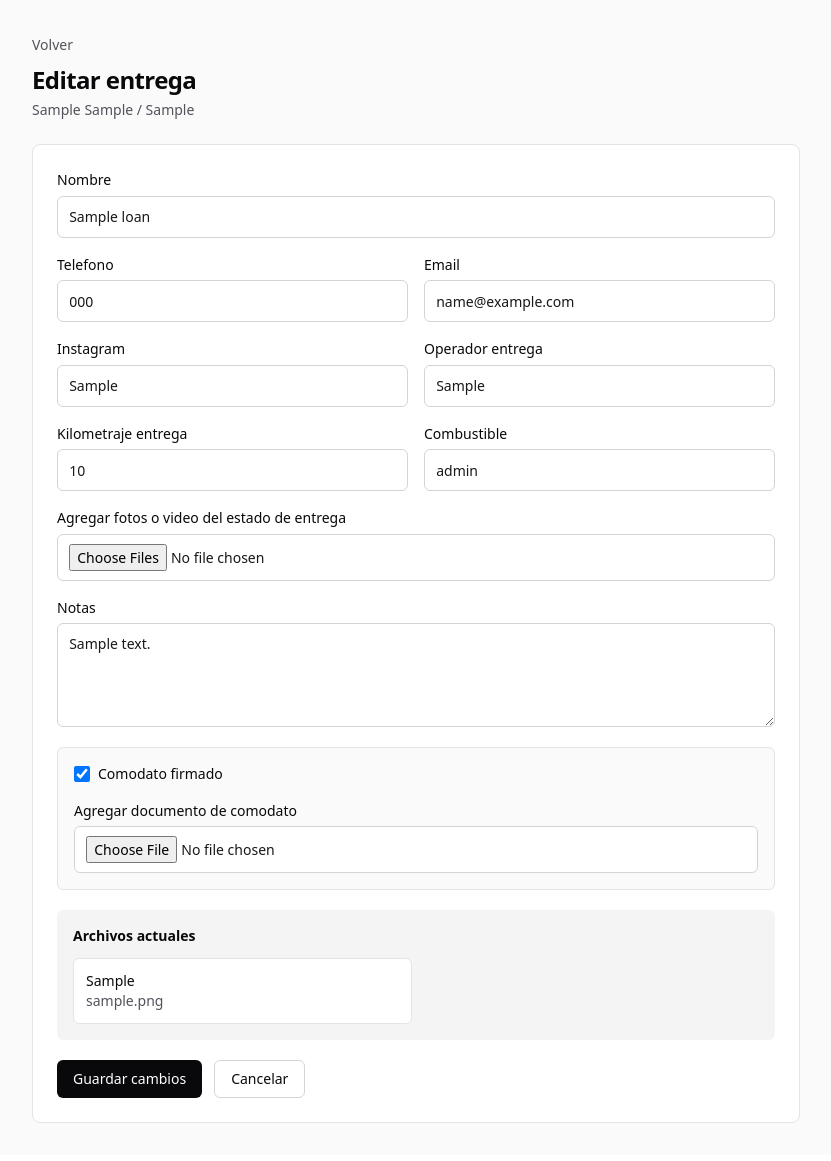
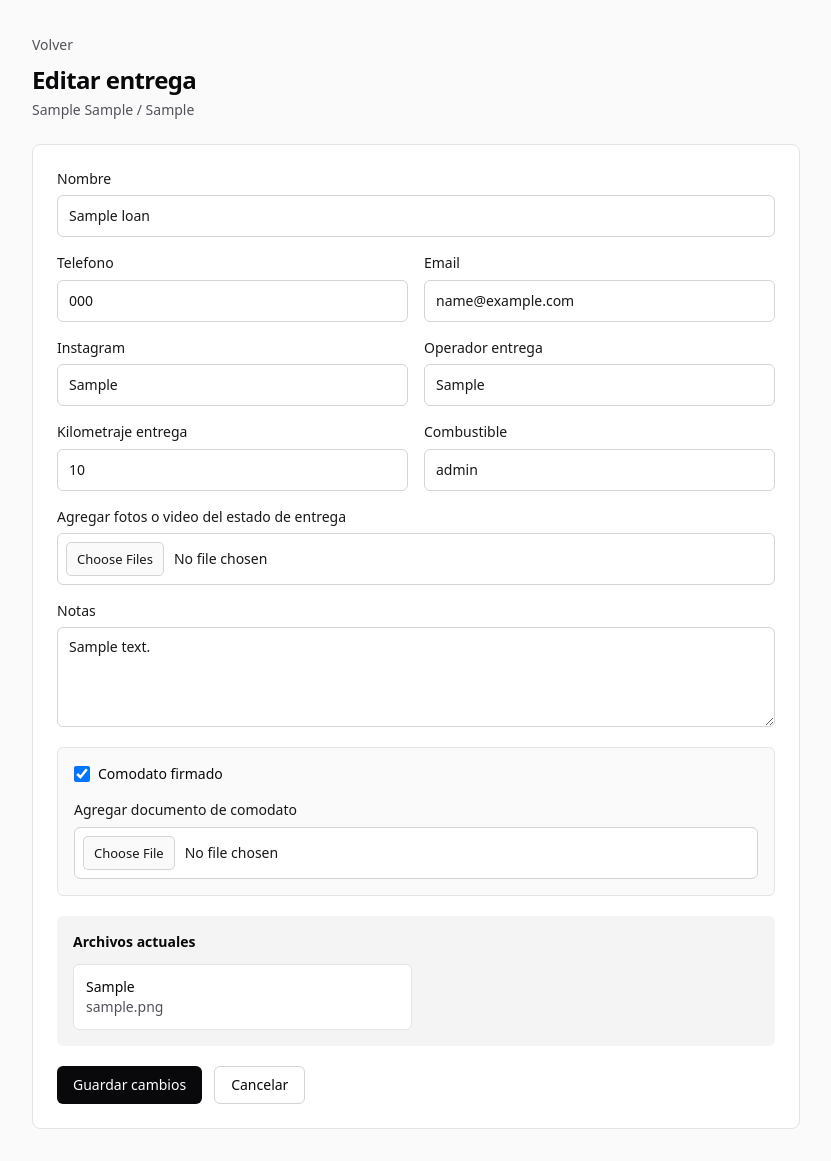
Before and after one commit to Gattu-code/fleet-demo-multiteam, a FastAPI app: page /loans/1/edit-delivery in a window 1280 px wide. Shown: the part 71-1232 px from the top of the page, without its empty margins (52-883 px from the left). Before the commit the page ends 1194 px from the top, so only its background shows below. Run offline with FastAPI, Linux system fonts and the light colour scheme; tables that the repository leaves empty hold one stand-in row (values such as "Sample post"); some libraries are stand-ins or nearby versions.

Commit message:
Improve global form field styling

```diff
--- a/static/css/app.css
+++ b/static/css/app.css
@@ -1,27 +1,42 @@
 .field {
   display: grid;
-  gap: 0.35rem;
-  font-size: 0.875rem;
+  gap: 0.4rem;
+  color: rgb(24 24 27);
+  font-size: 14px;
   font-weight: 500;
 }
 
-.field input,
+.field span {
+  color: rgb(24 24 27);
+  font-size: 14px;
+  line-height: 1.25rem;
+}
+
+.field input:not([type="checkbox"]):not([type="file"]),
 .field select,
 .field textarea {
   appearance: auto;
   width: 100%;
-  min-height: 2.625rem;
+  min-height: 42px;
   border: 1px solid rgb(212 212 216);
-  border-radius: 0.375rem;
+  border-radius: 6px;
   background: white;
-  padding: 0.55rem 0.7rem;
+  padding: 9px 11px;
   color: rgb(24 24 27);
+  font-size: 14px;
   font-weight: 400;
+  line-height: 1.25rem;
   outline: none;
+  transition: border-color 120ms ease, box-shadow 120ms ease, background-color 120ms ease;
+}
+
+.field select {
+  cursor: pointer;
 }
 
 .field textarea {
   min-height: 6rem;
+  resize: vertical;
 }
 
 .field input::placeholder,
@@ -30,11 +45,63 @@
   opacity: 0.75;
 }
 
-.field input:focus,
+.field input:not([type="checkbox"]):not([type="file"]):focus,
 .field select:focus,
 .field textarea:focus {
   border-color: rgb(24 24 27);
   box-shadow: 0 0 0 3px rgb(24 24 27 / 0.08);
+}
+
+.field input[type="file"] {
+  width: 100%;
+  border: 1px solid rgb(212 212 216);
+  border-radius: 6px;
+  background: white;
+  color: rgb(24 24 27);
+  cursor: pointer;
+  font-size: 14px;
+  font-weight: 400;
+  line-height: 1.25rem;
+  padding: 8px;
+}
+
+.field input[type="file"]::file-selector-button {
+  margin-right: 10px;
+  border: 1px solid rgb(212 212 216);
+  border-radius: 5px;
+  background: rgb(250 250 250);
+  color: rgb(24 24 27);
+  cursor: pointer;
+  font-size: 13px;
+  font-weight: 500;
+  padding: 6px 10px;
+}
+
+.field input[type="file"]::file-selector-button:hover {
+  background: rgb(244 244 245);
+}
+
+.field input[type="file"]:focus {
+  border-color: rgb(24 24 27);
+  box-shadow: 0 0 0 3px rgb(24 24 27 / 0.08);
+  outline: none;
+}
+
+.field input[type="checkbox"] {
+  appearance: auto;
+  width: 16px;
+  height: 16px;
+  min-width: 16px;
+  border: 1px solid rgb(161 161 170);
+  border-radius: 4px;
+  accent-color: rgb(24 24 27);
+  cursor: pointer;
+  padding: 0;
+}
+
+.field input[type="checkbox"]:focus {
+  outline: none;
+  box-shadow: 0 0 0 3px rgb(24 24 27 / 0.12);
 }
 
 .status-pill {
```
